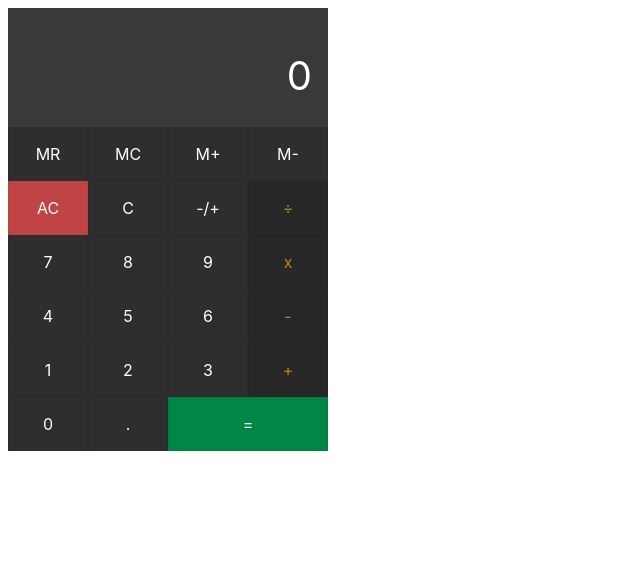
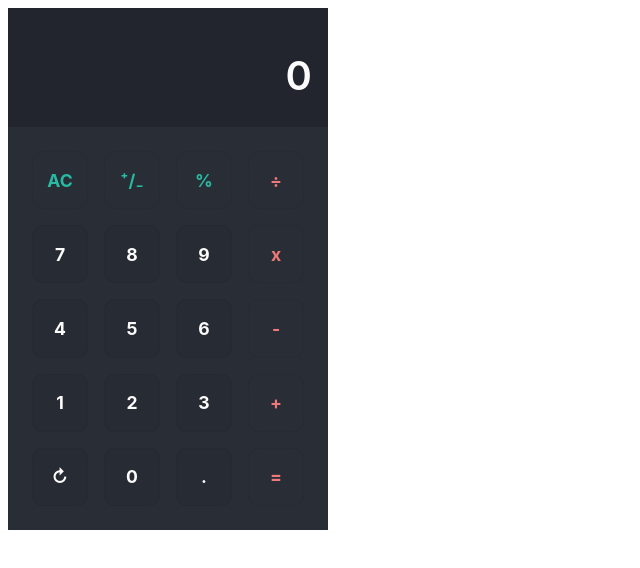
Before and after one commit to Yarden-Tal/Calculate-It, a React (Create React App) app: page / in a window 1280 px wide. Shown: the top 568 px of the page, without its empty margins (0-640 px from the left). Built offline with nearby package versions, Linux system fonts and the light colour scheme.

Commit message:
More styling; functions cleaned; buttons adapted

```diff
--- a/src/App.tsx
+++ b/src/App.tsx
@@ -9,7 +9,6 @@ import { OperatorEnum } from "./ts/enums";
 import { DigitType } from "./ts/types";
 
 export const App = (): JSX.Element => {
-  // Calculator's states
   const [memory, setMemory] = useState<number>(0);
   const [result, setResult] = useState<number>(0);
   const [waitingForOperand, setWaitingForOperand] = useState<boolean>(true);
@@ -21,7 +20,6 @@ export const App = (): JSX.Element => {
     pendingOperator: OperatorEnum
   ): boolean => {
     let newResult = result;
-
     switch (pendingOperator) {
       case OperatorEnum.ADD:
         newResult += rightOperand;
@@ -33,93 +31,55 @@ export const App = (): JSX.Element => {
         newResult *= rightOperand;
         break;
       case OperatorEnum.DIVIDE:
-        if (rightOperand === 0) {
-          return false;
-        }
+        if (rightOperand === 0) return false;
         newResult /= rightOperand;
     }
-
     setResult(newResult);
     setDisplay(newResult.toString().toString().slice(0, 12));
-
     return true;
   };
 
-  // Pad buttons handlers
   const onDigitButtonClick = (digit: DigitType) => {
     let newDisplay = display;
-
-    if ((display === "0" && digit === 0) || display.length > 12) {
-      return;
-    }
-
+    if ((display === "0" && digit === 0) || display.length > 12) return;
     if (waitingForOperand) {
       newDisplay = "";
       setWaitingForOperand(false);
     }
-
-    if (display !== "0") {
-      newDisplay = newDisplay + digit.toString();
-    } else {
-      newDisplay = digit.toString();
-    }
-
+    if (display !== "0") newDisplay = newDisplay + digit.toString();
+    else newDisplay = digit.toString();
     setDisplay(newDisplay);
   };
 
   const onPointButtonClick = () => {
     let newDisplay = display;
-
-    if (waitingForOperand) {
-      newDisplay = "0";
-    }
-
-    if (newDisplay.indexOf(".") === -1) {
-      newDisplay = newDisplay + ".";
-    }
-
+    if (waitingForOperand) newDisplay = "0";
+    if (newDisplay.indexOf(".") === -1) newDisplay = newDisplay + ".";
     setDisplay(newDisplay);
     setWaitingForOperand(false);
   };
 
   const onOperatorButtonClick = (operator: OperatorEnum) => {
     const operand = Number(display);
-
     if (typeof pendingOperator !== "undefined" && !waitingForOperand) {
-      if (!calculate(operand, pendingOperator)) {
-        return;
-      }
-    } else {
-      setResult(operand);
-    }
-
+      if (!calculate(operand, pendingOperator)) return;
+    } else setResult(operand);
     setPendingOperator(operator);
     setWaitingForOperand(true);
   };
 
   const onChangeSignButtonClick = () => {
     const value = Number(display);
-
-    if (value > 0) {
-      setDisplay("-" + display);
-    } else if (value < 0) {
-      setDisplay(display.slice(1));
-    }
+    if (value > 0) setDisplay("-" + display);
+    else if (value < 0) setDisplay(display.slice(1));
   };
 
   const onEqualButtonClick = () => {
     const operand = Number(display);
-
     if (typeof pendingOperator !== "undefined" && !waitingForOperand) {
-      if (!calculate(operand, pendingOperator)) {
-        return;
-      }
-
+      if (!calculate(operand, pendingOperator)) return;
       setPendingOperator(undefined);
-    } else {
-      setDisplay(operand.toString());
-    }
-
+    } else setDisplay(operand.toString());
     setResult(operand);
     setWaitingForOperand(true);
   };
@@ -137,26 +97,6 @@ export const App = (): JSX.Element => {
     setWaitingForOperand(true);
   };
 
-  const onMemoryRecallButtonClick = () => {
-    setDisplay(memory.toString());
-    setWaitingForOperand(true);
-  };
-
-  const onMemoryClearButtonClick = () => {
-    setMemory(0);
-    setWaitingForOperand(true);
-  };
-
-  const onMemoryPlusButtonClick = () => {
-    setMemory(memory + Number(display));
-    setWaitingForOperand(true);
-  };
-
-  const onMemoryMinusButtonClick = () => {
-    setMemory(memory - Number(display));
-    setWaitingForOperand(true);
-  };
-
   return (
     <StyledApp>
       <Display
@@ -164,7 +104,7 @@ export const App = (): JSX.Element => {
         hasMemory={memory !== 0}
         expression={
           typeof pendingOperator !== "undefined"
-            ? `${result}${pendingOperator}${waitingForOperand ? "" : display}`
+            ? `${result} ${pendingOperator} ${waitingForOperand ? "" : display}`
             : ""
         }
       />
@@ -177,10 +117,6 @@ export const App = (): JSX.Element => {
           onEqualButtonClick,
           onAllClearButtonClick,
           onClearEntryButtonClick,
-          onMemoryRecallButtonClick,
-          onMemoryClearButtonClick,
-          onMemoryPlusButtonClick,
-          onMemoryMinusButtonClick,
         }}
       />
     </StyledApp>
--- a/src/components/Button.tsx
+++ b/src/components/Button.tsx
@@ -1,4 +1,3 @@
-import React from "react";
 // Styles
 import { StyledButton } from "../styles/StyledButton";
 // TS
--- a/src/components/Keyboard.tsx
+++ b/src/components/Keyboard.tsx
@@ -10,33 +10,23 @@ import { ColorsEnum, OperatorEnum } from "../ts/enums";
 
 const Keyboard = (props: IKeyboardProps): JSX.Element => {
   const handleKeyDown = ({ keyCode, shiftKey }: KeyboardEvent) => {
-    if (keyCode >= 48 && keyCode <= 57 && !shiftKey) {
+    if (keyCode >= 48 && keyCode <= 57 && !shiftKey)
       props.onDigitButtonClick((keyCode - 48) as DigitType);
-    } else if (keyCode >= 96 && keyCode <= 105) {
+    else if (keyCode >= 96 && keyCode <= 105)
       props.onDigitButtonClick((keyCode - 96) as DigitType);
-    } else if (keyCode === 107 || (keyCode === 187 && shiftKey)) {
+    else if (keyCode === 107 || (keyCode === 187 && shiftKey))
       props.onOperatorButtonClick(OperatorEnum.ADD);
-    } else if (keyCode === 109 || keyCode === 189) {
+    else if (keyCode === 109 || keyCode === 189)
       props.onOperatorButtonClick(OperatorEnum.SUBTRACT);
-    } else if (keyCode === 106 || (keyCode === 56 && shiftKey)) {
+    else if (keyCode === 106 || (keyCode === 56 && shiftKey))
       props.onOperatorButtonClick(OperatorEnum.MULTIPLY);
-    } else if (keyCode === 111 || keyCode === 191) {
+    else if (keyCode === 111 || keyCode === 191)
       props.onOperatorButtonClick(OperatorEnum.DIVIDE);
-    } else if (keyCode === 13 || (keyCode === 187 && !shiftKey)) {
+    else if (keyCode === 13 || (keyCode === 187 && !shiftKey))
       props.onEqualButtonClick();
-    } else if (keyCode === 46) {
-      props.onClearEntryButtonClick();
-    } else if (keyCode === 27) {
-      props.onAllClearButtonClick();
-    } else if (keyCode === 78) {
-      props.onChangeSignButtonClick();
-    } else if (keyCode === 80) {
-      props.onMemoryPlusButtonClick();
-    } else if (keyCode === 81) {
-      props.onMemoryMinusButtonClick();
-    } else if (keyCode === 82) {
-      props.onMemoryRecallButtonClick();
-    }
+    else if (keyCode === 46) props.onClearEntryButtonClick();
+    else if (keyCode === 27) props.onAllClearButtonClick();
+    else if (keyCode === 78) props.onChangeSignButtonClick();
   };
 
   useEffect(() => {
@@ -46,55 +36,108 @@ const Keyboard = (props: IKeyboardProps): JSX.Element => {
 
   return (
     <StyledKeyboard>
-      <Button onClick={props.onMemoryRecallButtonClick}>MR</Button>
-      <Button onClick={props.onMemoryClearButtonClick}>MC</Button>
-      <Button onClick={props.onMemoryPlusButtonClick}>M+</Button>
-      <Button onClick={props.onMemoryMinusButtonClick}>M-</Button>
-      <Button color={ColorsEnum.RED} onClick={props.onAllClearButtonClick}>
+      <Button color={ColorsEnum.GREEN} onClick={props.onAllClearButtonClick}>
         AC
       </Button>
-      <Button onClick={props.onClearEntryButtonClick}>C</Button>
-      <Button onClick={props.onChangeSignButtonClick}>-/+</Button>
+      <Button color={ColorsEnum.GREEN} onClick={props.onChangeSignButtonClick}>
+        <span>⁺</span>
+        <span>/</span>
+        <span>₋</span>
+      </Button>
+      <Button color={ColorsEnum.GREEN} onClick={props.onClearEntryButtonClick}>
+        %
+      </Button>
       <Button
-        color={ColorsEnum.DARK}
+        color={ColorsEnum.RED}
         onClick={() => props.onOperatorButtonClick(OperatorEnum.DIVIDE)}
       >
         ÷
       </Button>
-      <Button onClick={() => props.onDigitButtonClick(7)}>7</Button>
-      <Button onClick={() => props.onDigitButtonClick(8)}>8</Button>
-      <Button onClick={() => props.onDigitButtonClick(9)}>9</Button>
       <Button
-        color={ColorsEnum.DARK}
+        color={ColorsEnum.WHITE}
+        onClick={() => props.onDigitButtonClick(7)}
+      >
+        7
+      </Button>
+      <Button
+        color={ColorsEnum.WHITE}
+        onClick={() => props.onDigitButtonClick(8)}
+      >
+        8
+      </Button>
+      <Button
+        color={ColorsEnum.WHITE}
+        onClick={() => props.onDigitButtonClick(9)}
+      >
+        9
+      </Button>
+      <Button
+        color={ColorsEnum.RED}
         onClick={() => props.onOperatorButtonClick(OperatorEnum.MULTIPLY)}
       >
         x
       </Button>
-      <Button onClick={() => props.onDigitButtonClick(4)}>4</Button>
-      <Button onClick={() => props.onDigitButtonClick(5)}>5</Button>
-      <Button onClick={() => props.onDigitButtonClick(6)}>6</Button>
       <Button
-        color={ColorsEnum.DARK}
+        color={ColorsEnum.WHITE}
+        onClick={() => props.onDigitButtonClick(4)}
+      >
+        4
+      </Button>
+      <Button
+        color={ColorsEnum.WHITE}
+        onClick={() => props.onDigitButtonClick(5)}
+      >
+        5
+      </Button>
+      <Button
+        color={ColorsEnum.WHITE}
+        onClick={() => props.onDigitButtonClick(6)}
+      >
+        6
+      </Button>
+      <Button
+        color={ColorsEnum.RED}
         onClick={() => props.onOperatorButtonClick(OperatorEnum.SUBTRACT)}
       >
         -
       </Button>
-      <Button onClick={() => props.onDigitButtonClick(1)}>1</Button>
-      <Button onClick={() => props.onDigitButtonClick(2)}>2</Button>
-      <Button onClick={() => props.onDigitButtonClick(3)}>3</Button>
       <Button
-        color={ColorsEnum.DARK}
+        color={ColorsEnum.WHITE}
+        onClick={() => props.onDigitButtonClick(1)}
+      >
+        1
+      </Button>
+      <Button
+        color={ColorsEnum.WHITE}
+        onClick={() => props.onDigitButtonClick(2)}
+      >
+        2
+      </Button>
+      <Button
+        color={ColorsEnum.WHITE}
+        onClick={() => props.onDigitButtonClick(3)}
+      >
+        3
+      </Button>
+      <Button
+        color={ColorsEnum.RED}
         onClick={() => props.onOperatorButtonClick(OperatorEnum.ADD)}
       >
         +
       </Button>
-      <Button onClick={() => props.onDigitButtonClick(0)}>0</Button>
-      <Button onClick={props.onPointButtonClick}>.</Button>
+      <Button color={ColorsEnum.WHITE} onClick={props.onClearEntryButtonClick}>
+        ↻
+      </Button>
       <Button
-        color={ColorsEnum.GREEN}
-        isLarge={true}
-        onClick={props.onEqualButtonClick}
+        color={ColorsEnum.WHITE}
+        onClick={() => props.onDigitButtonClick(0)}
       >
+        0
+      </Button>
+      <Button color={ColorsEnum.WHITE} onClick={props.onPointButtonClick}>
+        .
+      </Button>
+      <Button color={ColorsEnum.RED} onClick={props.onEqualButtonClick}>
         =
       </Button>
     </StyledKeyboard>
--- a/src/styles/StyledButton.ts
+++ b/src/styles/StyledButton.ts
@@ -7,48 +7,49 @@ const colorToCss = (color: IButtonProps["color"]) => {
   switch (color) {
     case ColorsEnum.RED:
       return css`
-        background-color: #c04444;
-        color: #fff;
+        background-color: inherit;
+        color: #ef7979;
         &:hover,
         &:focus {
-          background-color: #af3b3b;
+          background-color: #272b33;
         }
       `;
     case ColorsEnum.GREEN:
       return css`
-        background-color: #018645;
-        color: #fff;
+        background-color: inherit;
+        color: #26bba2;
         &:hover,
         &:focus {
-          background-color: #016d38;
+          background-color: #272b33;
         }
       `;
-    case ColorsEnum.DARK:
+    case ColorsEnum.WHITE:
       return css`
-        background-color: #272727;
-        color: #c5830d;
+        background-color: #272b33;
+        color: #fcfcfc;
         &:hover,
         &:focus {
-          background-color: #1a1a1a;
+          background-color: #272b33;
         }
       `;
   }
 
   return css`
-    background-color: #2e2e2e;
+    background-color: #272b33;
     color: #fff;
     &:hover,
     &:focus {
-      background-color: #212121;
+      background-color: #272b33;
     }
   `;
 };
 
 export const StyledButton = styled.button<IButtonProps>`
   font-family: inherit;
-  font-size: inherit;
+  font-size: 1.1rem;
+  font-weight: 700;
   border: 1px solid rgba(0, 0, 0, 0.05);
-  border-radius: 0;
+  border-radius: 20%;
   padding-top: 1em;
   padding-bottom: 1em;
   transition: background-color 0.15s ease-in-out, opacity 0.15s ease-in-out;
@@ -63,6 +64,9 @@ position: relative;
   transform: translate3d(0, 0, 0);
   &:focus {
     outline: 0;
+  }
+  &:hover {
+    cursor: pointer;
   }
   :after {
     content: "";
--- a/src/styles/StyledDisplay.ts
+++ b/src/styles/StyledDisplay.ts
@@ -1,9 +1,9 @@
 import styled from "styled-components";
 
 export const StyledIndicatorList = styled.div`
+  color: #fcfcfc;
   font-size: 0.75em;
   line-height: 1;
-  opacity: 0.4;
   text-align: right;
   display: flex;
   justify-content: space-between;
@@ -16,8 +16,10 @@ export const StyledExpression = styled.span`
 `;
 
 export const StyledScreen = styled.div`
+  color: #fcfcfc;
   font-size: 2.5em;
   min-height: 1.4em;
+  font-weight: 600;
   display: flex;
   align-items: center;
   justify-content: flex-end;
@@ -25,8 +27,7 @@ export const StyledScreen = styled.div`
 `;
 
 const StyledDisplay = styled.div`
-  background-color: #393939;
-  color: #fff;
+  background-color: #22252d;
   padding: 1.5em 1em;
 `;
 
--- a/src/styles/StyledKeyboard.ts
+++ b/src/styles/StyledKeyboard.ts
@@ -4,6 +4,9 @@ const StyledKeyboard = styled.div`
   display: grid;
   grid-template-columns: repeat(4, 1fr);
   grid-auto-rows: 1fr;
+  gap: 1rem;
+  background-color: #292d36;
+  padding: 1.5rem;
 `;
 
 export default StyledKeyboard;
--- a/src/ts/enums.ts
+++ b/src/ts/enums.ts
@@ -8,5 +8,5 @@ export enum OperatorEnum {
 export enum ColorsEnum {
   RED = "red",
   GREEN = "green",
-  DARK = "dark",
+  WHITE = "white",
 }
--- a/src/ts/interfaces.ts
+++ b/src/ts/interfaces.ts
@@ -11,10 +11,6 @@ export interface IKeyboardProps {
   onEqualButtonClick: () => void;
   onAllClearButtonClick: () => void;
   onClearEntryButtonClick: () => void;
-  onMemoryRecallButtonClick: () => void;
-  onMemoryClearButtonClick: () => void;
-  onMemoryPlusButtonClick: () => void;
-  onMemoryMinusButtonClick: () => void;
 }
 
 export interface IDisplayProps {
```
